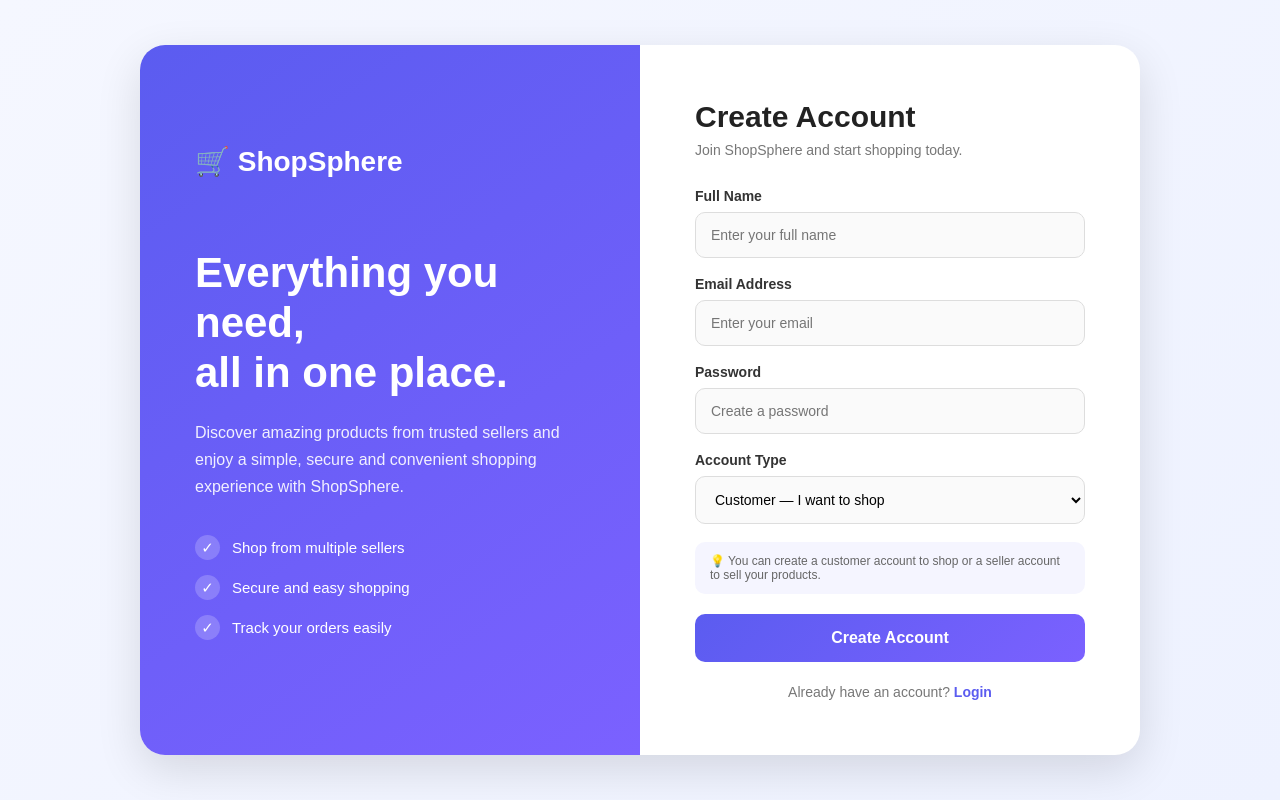
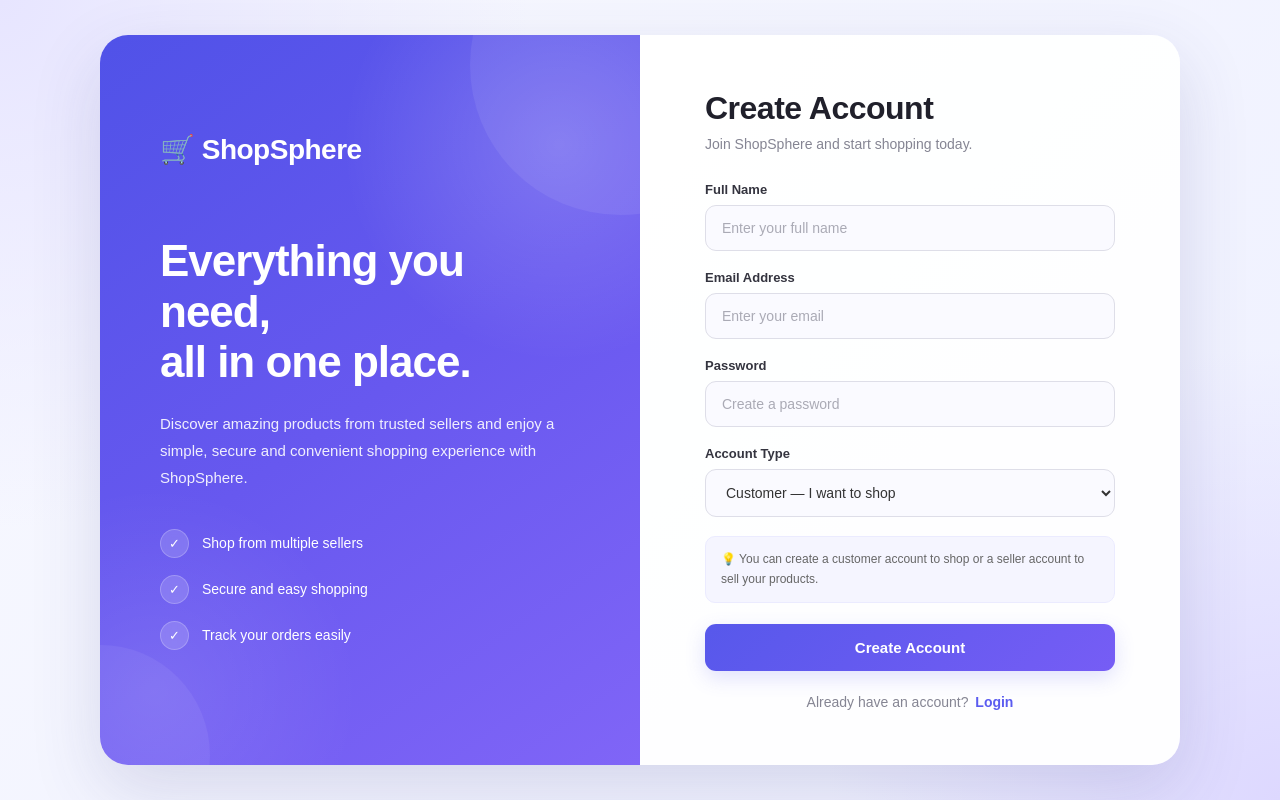
Before and after one commit to kritiadhikary2004/ShopSphere, a website: page views/register.html in a window 1280 px wide. Drawn offline with Linux system fonts and the light colour scheme.

Commit message:
Improve register page styling

```diff
--- a/views/register.html
+++ b/views/register.html
@@ -1,5 +1,6 @@
 <!DOCTYPE html>
 <html lang="en">
+
 <head>
     <meta charset="UTF-8">
     <meta name="viewport" content="width=device-width, initial-scale=1.0">
@@ -7,6 +8,7 @@
     <title>Create Account | ShopSphere</title>
 
     <style>
+
         * {
             margin: 0;
             padding: 0;
@@ -16,176 +18,434 @@
 
         body {
             min-height: 100vh;
-            background: linear-gradient(135deg, #f5f7ff, #eef2ff);
+
+            background:
+                radial-gradient(circle at top left, #e7e5ff, transparent 35%),
+                radial-gradient(circle at bottom right, #ddd8ff, transparent 30%),
+                linear-gradient(135deg, #f8f9ff, #eef0ff);
+
             display: flex;
             justify-content: center;
             align-items: center;
+
             padding: 30px;
+
+            color: #222;
         }
+
+
+        /* =========================
+           MAIN CONTAINER
+        ========================= */
 
         .container {
             width: 100%;
-            max-width: 1000px;
-            min-height: 600px;
-            background: white;
-            border-radius: 25px;
+            max-width: 1080px;
+            min-height: 650px;
+
+            background: rgba(255, 255, 255, 0.96);
+
+            border-radius: 28px;
+
             overflow: hidden;
+
             display: flex;
-            box-shadow: 0 15px 45px rgba(0, 0, 0, 0.12);
+
+            box-shadow:
+                0 25px 70px rgba(63, 61, 130, 0.16);
         }
 
-        /* LEFT SIDE */
+
+        /* =========================
+           LEFT SECTION
+        ========================= */
+
         .left-section {
             width: 50%;
-            background: linear-gradient(145deg, #5b5cf0, #7b61ff);
+
+            background:
+                radial-gradient(
+                    circle at 85% 15%,
+                    rgba(255,255,255,0.18),
+                    transparent 28%
+                ),
+                radial-gradient(
+                    circle at 10% 90%,
+                    rgba(255,255,255,0.10),
+                    transparent 25%
+                ),
+                linear-gradient(
+                    145deg,
+                    #5052e8,
+                    #6758ef,
+                    #8065f7
+                );
+
             color: white;
-            padding: 55px;
+
+            padding: 60px;
+
+            display: flex;
+            flex-direction: column;
+            justify-content: center;
+
+            position: relative;
+
+            overflow: hidden;
+        }
+
+
+        /* Decorative circles */
+
+        .left-section::before {
+            content: "";
+
+            position: absolute;
+
+            width: 300px;
+            height: 300px;
+
+            border-radius: 50%;
+
+            background: rgba(255,255,255,0.07);
+
+            right: -130px;
+            top: -120px;
+        }
+
+        .left-section::after {
+            content: "";
+
+            position: absolute;
+
+            width: 220px;
+            height: 220px;
+
+            border-radius: 50%;
+
+            background: rgba(255,255,255,0.06);
+
+            left: -110px;
+            bottom: -100px;
+        }
+
+
+        /* =========================
+           LOGO
+        ========================= */
+
+        .logo {
+            font-size: 28px;
+            font-weight: 700;
+
+            margin-bottom: 70px;
+
+            position: relative;
+            z-index: 2;
+
+            letter-spacing: -0.5px;
+        }
+
+
+        /* =========================
+           LEFT CONTENT
+        ========================= */
+
+        .left-section h1 {
+            font-size: 44px;
+
+            line-height: 1.15;
+
+            margin-bottom: 22px;
+
+            letter-spacing: -1px;
+
+            position: relative;
+            z-index: 2;
+        }
+
+
+        .left-section p {
+            font-size: 15px;
+
+            line-height: 1.8;
+
+            opacity: 0.9;
+
+            max-width: 410px;
+
+            position: relative;
+            z-index: 2;
+        }
+
+
+        /* =========================
+           FEATURES
+        ========================= */
+
+        .features {
+            margin-top: 38px;
+
+            position: relative;
+            z-index: 2;
+        }
+
+
+        .feature {
+            display: flex;
+
+            align-items: center;
+
+            gap: 13px;
+
+            margin-bottom: 17px;
+
+            font-size: 14px;
+        }
+
+
+        .check {
+            width: 29px;
+            height: 29px;
+
+            flex-shrink: 0;
+
+            background: rgba(255,255,255,0.16);
+
+            border: 1px solid rgba(255,255,255,0.22);
+
+            border-radius: 50%;
+
+            display: flex;
+
+            justify-content: center;
+            align-items: center;
+
+            font-size: 13px;
+
+            backdrop-filter: blur(5px);
+        }
+
+
+        /* =========================
+           RIGHT SECTION
+        ========================= */
+
+        .right-section {
+            width: 50%;
+
+            padding: 55px 65px;
+
             display: flex;
             flex-direction: column;
             justify-content: center;
         }
 
-        .logo {
-            font-size: 28px;
-            font-weight: bold;
-            margin-bottom: 70px;
+
+        .right-section h2 {
+            font-size: 32px;
+
+            margin-bottom: 9px;
+
+            color: #20202b;
+
+            letter-spacing: -0.5px;
         }
 
-        .left-section h1 {
-            font-size: 42px;
-            line-height: 1.2;
-            margin-bottom: 20px;
-        }
-
-        .left-section p {
-            font-size: 16px;
-            line-height: 1.7;
-            opacity: 0.9;
-            max-width: 400px;
-        }
-
-        .features {
-            margin-top: 35px;
-        }
-
-        .feature {
-            display: flex;
-            align-items: center;
-            gap: 12px;
-            margin-bottom: 15px;
-            font-size: 15px;
-        }
-
-        .check {
-            width: 25px;
-            height: 25px;
-            background: rgba(255, 255, 255, 0.2);
-            border-radius: 50%;
-            display: flex;
-            justify-content: center;
-            align-items: center;
-        }
-
-        /* RIGHT SIDE */
-        .right-section {
-            width: 50%;
-            padding: 55px;
-            display: flex;
-            flex-direction: column;
-            justify-content: center;
-        }
-
-        .right-section h2 {
-            font-size: 30px;
-            color: #222;
-            margin-bottom: 8px;
-        }
 
         .subtitle {
-            color: #777;
+            color: #858593;
+
             margin-bottom: 30px;
+
             font-size: 14px;
         }
 
+
+        /* =========================
+           FORM
+        ========================= */
+
         .form-group {
-            margin-bottom: 18px;
+            margin-bottom: 19px;
         }
+
 
         .form-group label {
             display: block;
+
             margin-bottom: 8px;
-            font-size: 14px;
+
+            font-size: 13px;
+
             font-weight: 600;
-            color: #333;
+
+            color: #34343f;
         }
+
 
         .form-group input,
         .form-group select {
             width: 100%;
-            padding: 14px 15px;
-            border: 1px solid #ddd;
-            border-radius: 10px;
+
+            padding: 14px 16px;
+
+            border: 1px solid #dedee8;
+
+            border-radius: 11px;
+
             font-size: 14px;
+
             outline: none;
-            transition: 0.3s;
-            background: #fafafa;
+
+            background: #fafaff;
+
+            color: #333;
+
+            transition: all 0.25s ease;
         }
+
+
+        .form-group input:hover,
+        .form-group select:hover {
+            border-color: #bdbdf0;
+        }
+
 
         .form-group input:focus,
         .form-group select:focus {
             border-color: #625cf5;
+
             background: white;
-            box-shadow: 0 0 0 3px rgba(98, 92, 245, 0.1);
+
+            box-shadow:
+                0 0 0 4px rgba(98,92,245,0.09);
+
+            transform: translateY(-1px);
         }
+
+
+        .form-group input::placeholder {
+            color: #aaaab5;
+        }
+
+
+        /* =========================
+           ACCOUNT INFO
+        ========================= */
 
         .account-info {
             background: #f5f5ff;
-            padding: 12px 15px;
+
+            padding: 13px 15px;
+
             border-radius: 10px;
+
             font-size: 12px;
+
+            line-height: 1.6;
+
             color: #666;
-            margin-bottom: 20px;
+
+            margin-bottom: 21px;
+
+            border: 1px solid #ebebff;
         }
+
+
+        /* =========================
+           REGISTER BUTTON
+        ========================= */
 
         .register-btn {
             width: 100%;
+
             padding: 15px;
+
             border: none;
-            border-radius: 10px;
-            background: linear-gradient(135deg, #5b5cf0, #7b61ff);
+
+            border-radius: 11px;
+
+            background:
+                linear-gradient(
+                    135deg,
+                    #5758eb,
+                    #765df5
+                );
+
             color: white;
-            font-size: 16px;
-            font-weight: bold;
+
+            font-size: 15px;
+
+            font-weight: 700;
+
             cursor: pointer;
-            transition: 0.3s;
+
+            transition: all 0.25s ease;
+
+            box-shadow:
+                0 7px 20px rgba(91,92,240,0.18);
         }
+
 
         .register-btn:hover {
             transform: translateY(-2px);
-            box-shadow: 0 8px 20px rgba(91, 92, 240, 0.3);
+
+            box-shadow:
+                0 11px 27px rgba(91,92,240,0.28);
         }
+
+
+        .register-btn:active {
+            transform: translateY(0);
+        }
+
+
+        /* =========================
+           LOGIN LINK
+        ========================= */
 
         .login-text {
             text-align: center;
-            margin-top: 22px;
-            color: #777;
+
+            margin-top: 23px;
+
+            color: #858593;
+
             font-size: 14px;
         }
 
+
         .login-text a {
             color: #5b5cf0;
+
             text-decoration: none;
-            font-weight: bold;
+
+            font-weight: 700;
+
+            margin-left: 3px;
         }
+
 
         .login-text a:hover {
             text-decoration: underline;
         }
 
-        /* MOBILE */
-        @media (max-width: 750px) {
+
+        /* =========================
+           MOBILE
+        ========================= */
+
+        @media (max-width: 800px) {
+
+            body {
+                padding: 20px;
+            }
+
             .container {
                 flex-direction: column;
+
+                max-width: 550px;
             }
 
             .left-section,
@@ -194,39 +454,73 @@
             }
 
             .left-section {
-                padding: 40px;
+                padding: 42px;
             }
 
             .logo {
-                margin-bottom: 35px;
+                margin-bottom: 38px;
             }
 
             .left-section h1 {
-                font-size: 32px;
+                font-size: 36px;
             }
 
             .right-section {
-                padding: 40px;
+                padding: 45px 42px;
             }
         }
+
+
+        @media (max-width: 500px) {
+
+            .left-section {
+                padding: 32px;
+            }
+
+            .right-section {
+                padding: 35px 25px;
+            }
+
+            .left-section h1 {
+                font-size: 31px;
+            }
+
+            .right-section h2 {
+                font-size: 28px;
+            }
+
+            .left-section p {
+                font-size: 14px;
+            }
+
+        }
+
     </style>
+
 </head>
+
 
 <body>
 
     <div class="container">
 
-        <!-- LEFT SIDE -->
+
+        <!-- =========================
+             LEFT SIDE
+        ========================= -->
+
         <div class="left-section">
 
             <div class="logo">
                 🛒 ShopSphere
             </div>
 
+
             <h1>
                 Everything you need,<br>
                 all in one place.
             </h1>
+
 
             <p>
                 Discover amazing products from trusted sellers
@@ -234,21 +528,45 @@
                 experience with ShopSphere.
             </p>
 
+
             <div class="features">
 
                 <div class="feature">
-                    <span class="check">✓</span>
-                    <span>Shop from multiple sellers</span>
+
+                    <span class="check">
+                        ✓
+                    </span>
+
+                    <span>
+                        Shop from multiple sellers
+                    </span>
+
                 </div>
 
+
                 <div class="feature">
-                    <span class="check">✓</span>
-                    <span>Secure and easy shopping</span>
+
+                    <span class="check">
+                        ✓
+                    </span>
+
+                    <span>
+                        Secure and easy shopping
+                    </span>
+
                 </div>
 
+
                 <div class="feature">
-                    <span class="check">✓</span>
-                    <span>Track your orders easily</span>
+
+                    <span class="check">
+                        ✓
+                    </span>
+
+                    <span>
+                        Track your orders easily
+                    </span>
+
                 </div>
 
             </div>
@@ -256,10 +574,16 @@
         </div>
 
 
-        <!-- RIGHT SIDE -->
+        <!-- =========================
+             RIGHT SIDE
+        ========================= -->
+
         <div class="right-section">
 
-            <h2>Create Account</h2>
+            <h2>
+                Create Account
+            </h2>
+
 
             <p class="subtitle">
                 Join ShopSphere and start shopping today.
@@ -268,8 +592,14 @@
 
             <form action="/register" method="POST">
 
+
+                <!-- FULL NAME -->
+
                 <div class="form-group">
-                    <label for="name">Full Name</label>
+
+                    <label for="name">
+                        Full Name
+                    </label>
 
                     <input
                         type="text"
@@ -278,11 +608,17 @@
                         placeholder="Enter your full name"
                         required
                     >
+
                 </div>
 
 
+                <!-- EMAIL -->
+
                 <div class="form-group">
-                    <label for="email">Email Address</label>
+
+                    <label for="email">
+                        Email Address
+                    </label>
 
                     <input
                         type="email"
@@ -291,11 +627,17 @@
                         placeholder="Enter your email"
                         required
                     >
+
                 </div>
 
 
+                <!-- PASSWORD -->
+
                 <div class="form-group">
-                    <label for="password">Password</label>
+
+                    <label for="password">
+                        Password
+                    </label>
 
                     <input
                         type="password"
@@ -304,13 +646,22 @@
                         placeholder="Create a password"
                         required
                     >
+
                 </div>
 
 
+                <!-- ACCOUNT TYPE -->
+
                 <div class="form-group">
-                    <label for="role">Account Type</label>
 
-                    <select id="role" name="role">
+                    <label for="role">
+                        Account Type
+                    </label>
+
+                    <select
+                        id="role"
+                        name="role"
+                    >
 
                         <option value="customer">
                             Customer — I want to shop
@@ -321,25 +672,42 @@
                         </option>
 
                     </select>
+
                 </div>
 
 
+                <!-- INFORMATION -->
+
                 <div class="account-info">
+
                     💡 You can create a customer account to shop
                     or a seller account to sell your products.
+
                 </div>
 
 
-                <button type="submit" class="register-btn">
+                <!-- BUTTON -->
+
+                <button
+                    type="submit"
+                    class="register-btn"
+                >
                     Create Account
                 </button>
 
             </form>
 
 
+            <!-- LOGIN -->
+
             <p class="login-text">
+
                 Already have an account?
-                <a href="/login">Login</a>
+
+                <a href="/login">
+                    Login
+                </a>
+
             </p>
 
         </div>
@@ -347,4 +715,5 @@
     </div>
 
 </body>
+
 </html>
```
